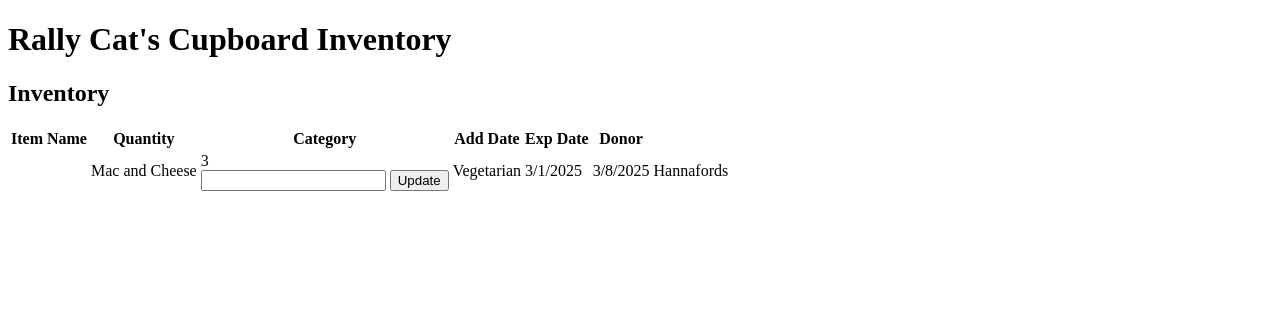
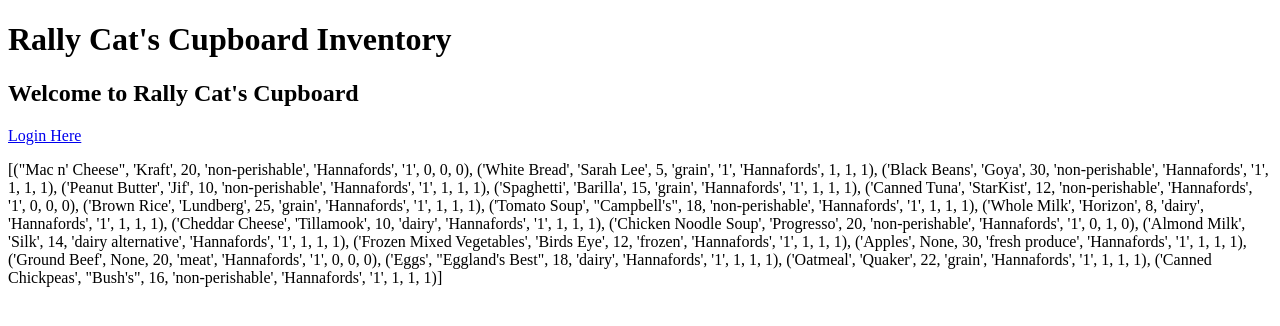
Before and after one commit to UVMHacks2025/Team-3, a Flask app: page /dashboard in a window 1280 px wide. Shown: the top 326 px of the page. Run offline with Flask 3, Linux system fonts and the light colour scheme; data comes from the database, SQL or seed files in the repository; both versions use the stored data as it was after the commit.

Commit message:
linking db to homepage

```diff
--- /dev/null
+++ b/dummy_data.csv
@@ -0,0 +1,19 @@
+name,brand,quantity,category,donor,vegetarian,kosher,vegan,hallal
+"Mac n' Cheese","Kraft",20,"non-perishable","Hannafords",1,0,0,0
+"White Bread","Sarah Lee",5,"grain",1,"Hannafords",1,1,1
+"Black Beans","Goya",30,"non-perishable","Hannafords",1,1,1,1
+"Peanut Butter","Jif",10,"non-perishable","Hannafords",1,1,1,1
+"Spaghetti","Barilla",15,"grain","Hannafords",1,1,1,1
+"Canned Tuna","StarKist",12,"non-perishable","Hannafords",1,0,0,0
+"Brown Rice","Lundberg",25,"grain","Hannafords",1,1,1,1
+"Tomato Soup","Campbell's",18,"non-perishable","Hannafords",1,1,1,1
+"Whole Milk","Horizon",8,"dairy","Hannafords",1,1,1,1
+"Cheddar Cheese","Tillamook",10,"dairy","Hannafords",1,1,1,1
+"Chicken Noodle Soup","Progresso",20,"non-perishable","Hannafords",1,0,1,0
+"Almond Milk","Silk",14,"dairy alternative","Hannafords",1,1,1,1
+"Frozen Mixed Vegetables","Birds Eye",12,"frozen","Hannafords",1,1,1,1
+"Apples","None",30,"fresh produce","Hannafords",1,1,1,1
+"Ground Beef","None",20,"meat","Hannafords",1,0,0,0
+"Eggs","Eggland's Best",18,"dairy","Hannafords",1,1,1,1
+"Oatmeal","Quaker",22,"grain","Hannafords",1,1,1,1
+"Canned Chickpeas","Bush's",16,"non-perishable","Hannafords",1,1,1,1
--- a/main.py
+++ b/main.py
@@ -51,44 +51,70 @@ INVENTORY DASHBOARD
 """
 @app.route("/dashboard", methods = ['GET','POST'])
 def dashboard():
-    error = 0
-    if request.method == "POST":
-        quantity = request.form.get("new_quantity") #data verification
-        if quantity.isdigit():
-            #Update db with new quantity for inventory
-            pass
-        else:
-            #send message saying the db has not been updated
-            error = "Invalid Input. Database has not been update."
+    # error = 0
+    # if request.method == "POST":
+    #     quantity = request.form.get("new_quantity") #data verification
+    #     if quantity.isdigit():
+    #         #Update db with new quantity for inventory
+    #         pass
+    #     else:
+    #         #send message saying the db has not been updated
+    #         error = "Invalid Input. Database has not been update."
 
-    #make rows be all the rows of the db
-    rows = [["Mac and Cheese", "Kraft", 3, "Vegetarian", "3/1/2025", "3/8/2025", "Hannafords"] ]
-    return render_template("inventory.html",
-                           page_title = "Inventory",
-                           rows = rows,
-                           error = error)
+    # #make rows be all the rows of the db
+    # rows = [["Mac and Cheese", "Kraft", 3, "Vegetarian", "3/1/2025", "3/8/2025", "Hannafords"] ]
+
+    database = db.Database()
+    database.load_db()
+    string = database.cur.execute(f'SELECT * FROM Inventory').fetchall()
+    print(string)
+    return render_template("home.html",
+                            string =  string ,
+                            )
 
 """
 ADD ITEM
 """
 @app.route("/add", methods = ['GET','POST'])
 def add():
+    database = db.Database()
+    database.load_db()
+
     if request.method == "POST":
         name = request.form.get("name")
+        amount = request.form.get("amount")
         donor = request.form.get("donor")
+        category = request.form.get("category")
         dietary_restrictions = [request.form.get('kosher'), request.form.get('halal'),
                                 request.form.get('vegetarian'), request.form.get('vegan')]
+        kosher = False
+        halal = False
+        vegetarian  = False
+        vegan = False
         allergens = [request.form.get('dairy'), request.form.get('eggs'), request.form.get('fish'),
                      request.form.get('shellfish'), request.form.get('tree_nuts'), request.form.get('peanuts'),
                      request.form.get('wheat'), request.form.get('soybeans'), request.form.get('sesame')]
+
         tag_list = request.form.get('tags')
         tags = tag_list.split(',')
         for i in range(0, len(tags)):
             tags[i] = tags[i].strip()
 
+        for i in range(len(dietary_restrictions)):
+            if dietary_restrictions[i] == 'kosher':
+                kosher = True
+            elif dietary_restrictions[i] == 'vegetarian':
+                vegetarian = True
+            elif dietary_restrictions[i] == 'halal':
+                halal = True
+            elif dietary_restrictions[i] == 'vegan':
+                vegan = True
+
         date = request.form.get('date')
         requested = request.form.get('requested')
 
+
+        database.addItem(name,None,amount,category,donor,vegetarian,kosher,vegan,halal)
         # TODO: Put into database
 
 
--- a/templates/home.html
+++ b/templates/home.html
@@ -5,6 +5,7 @@
     <h1>Welcome to  Rally Cat's Cupboard</h1>
     <a href = "{{url_for('login')}}">Login Here</a>
 
+    <p>{{string}}</p>
 
 
 
```
Also changed, not shown: templates/add.html (+12 -0 lines), RallyCats.db (added), user_data.csv (renamed from data/user_data.csv).
